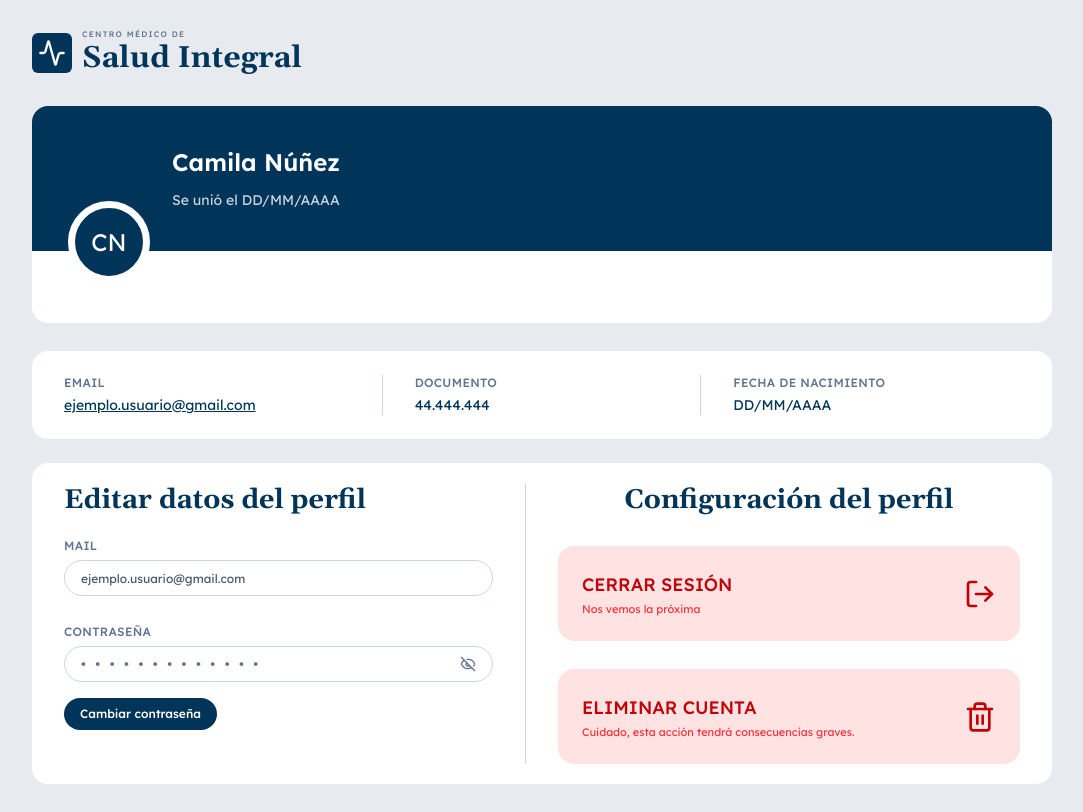
After one commit to SNAndreatta/centro-medico-salud-integral, a Flask app: page /recepcion/profile in a window 1280 px wide. The commit adds this page. Shown: the whole page, without its empty margins (98-1181 px from the left). Run offline with Flask 3, Linux system fonts and the light colour scheme.

Commit message:
Avance de template 'profile' de recepción

```diff
--- a/frontend/routes/recepcion.py
+++ b/frontend/routes/recepcion.py
@@ -80,3 +80,21 @@ def ver_usuarios():
         "recepcion/ver_usuarios.html",
         usuarios=usuarios
     )
+
+@recepcion_routes.route("/recepcion/profile")
+def perfil():
+
+    usuario = {
+        "nombre": "Camila",
+        "apellido": "Núñez",
+        "iniciales": "CN",
+        "email": "ejemplo.usuario@gmail.com",
+        "documento": "44.444.444",
+        "fecha_nacimiento": "DD/MM/AAAA",
+        "fecha_registro": "DD/MM/AAAA"
+    }
+
+    return render_template(
+        "/recepcion/profile.html",
+        usuario=usuario
+    )
--- a/frontend/static/css/output.css
+++ b/frontend/static/css/output.css
@@ -8,7 +8,10 @@
       "Segoe UI Symbol", "Noto Color Emoji";
     --font-mono: ui-monospace, SFMono-Regular, Menlo, Monaco, Consolas, "Liberation Mono",
       "Courier New", monospace;
+    --color-red-100: oklch(93.6% 0.032 17.717);
+    --color-red-200: oklch(88.5% 0.062 18.334);
     --color-red-500: oklch(63.7% 0.237 25.331);
+    --color-red-700: oklch(50.5% 0.213 27.518);
     --color-green-500: oklch(72.3% 0.219 149.579);
     --color-purple-500: oklch(62.7% 0.265 303.9);
     --color-pink-100: oklch(94.8% 0.028 342.258);
@@ -225,6 +228,12 @@
   .right-0 {
     right: 0px;
   }
+  .-bottom-8 {
+    bottom: calc(var(--spacing) * -8);
+  }
+  .left-8 {
+    left: calc(var(--spacing) * 8);
+  }
   .z-10 {
     z-index: 10;
   }
@@ -234,11 +243,23 @@
   .my-6 {
     margin-block: calc(var(--spacing) * 6);
   }
+  .mt-0 {
+    margin-top: 0px;
+  }
+  .mt-0\.5 {
+    margin-top: calc(var(--spacing) * 0.5);
+  }
   .mt-2 {
     margin-top: calc(var(--spacing) * 2);
   }
   .mt-2\.5 {
     margin-top: calc(var(--spacing) * 2.5);
+  }
+  .mt-3 {
+    margin-top: calc(var(--spacing) * 3);
+  }
+  .mt-4 {
+    margin-top: calc(var(--spacing) * 4);
   }
   .mt-5 {
     margin-top: calc(var(--spacing) * 5);
@@ -249,6 +270,12 @@
   .mb-0\.5 {
     margin-bottom: calc(var(--spacing) * 0.5);
   }
+  .mb-1 {
+    margin-bottom: var(--spacing);
+  }
+  .mb-1\.5 {
+    margin-bottom: calc(var(--spacing) * 1.5);
+  }
   .mb-2 {
     margin-bottom: calc(var(--spacing) * 2);
   }
@@ -258,11 +285,20 @@
   .mb-5 {
     margin-bottom: calc(var(--spacing) * 5);
   }
+  .mb-6 {
+    margin-bottom: calc(var(--spacing) * 6);
+  }
   .mb-7 {
     margin-bottom: calc(var(--spacing) * 7);
   }
+  .ml-2 {
+    margin-left: calc(var(--spacing) * 2);
+  }
   .ml-3 {
     margin-left: calc(var(--spacing) * 3);
+  }
+  .ml-\[100px\] {
+    margin-left: 100px;
   }
   .block {
     display: block;
@@ -315,6 +351,12 @@
   .h-\[18px\] {
     height: 18px;
   }
+  .h-\[72px\] {
+    height: 72px;
+  }
+  .h-\[82px\] {
+    height: 82px;
+  }
   .h-full {
     height: 100%;
   }
@@ -327,8 +369,14 @@
   .min-h-\[76px\] {
     min-height: 76px;
   }
+  .min-h-\[95px\] {
+    min-height: 95px;
+  }
   .min-h-\[100px\] {
     min-height: 100px;
+  }
+  .min-h-\[145px\] {
+    min-height: 145px;
   }
   .min-h-screen {
     min-height: 100vh;
@@ -372,6 +420,9 @@
   .w-\[18px\] {
     width: 18px;
   }
+  .w-\[82px\] {
+    width: 82px;
+  }
   .w-full {
     width: 100%;
   }
@@ -404,6 +455,9 @@
   }
   .resize {
     resize: both;
+  }
+  .grid-cols-1 {
+    grid-template-columns: repeat(1, minmax(0, 1fr));
   }
   .grid-cols-2 {
     grid-template-columns: repeat(2, minmax(0, 1fr));
@@ -450,6 +504,9 @@
   .gap-5 {
     gap: calc(var(--spacing) * 5);
   }
+  .gap-8 {
+    gap: calc(var(--spacing) * 8);
+  }
   :where(.space-y-3 > :not(:last-child)) {
     --tw-space-y-reverse: 0;
     margin-block-start: calc(calc(var(--spacing) * 3) * var(--tw-space-y-reverse));
@@ -470,6 +527,9 @@
     text-overflow: ellipsis;
     white-space: nowrap;
   }
+  .overflow-hidden {
+    overflow: hidden;
+  }
   .rounded-2xl {
     border-radius: var(--radius-2xl);
   }
@@ -488,6 +548,10 @@
   .border {
     border-style: var(--tw-border-style);
     border-width: 1px;
+  }
+  .border-\[7px\] {
+    border-style: var(--tw-border-style);
+    border-width: 7px;
   }
   .border-t {
     border-top-style: var(--tw-border-style);
@@ -514,6 +578,9 @@
     @supports (color: color-mix(in lab, red, red)) {
       border-color: color-mix(in oklab, var(--color-slate-400) 70%, transparent);
     }
+  }
+  .border-white {
+    border-color: var(--color-white);
   }
   .bg-\[\#60849A\] {
     background-color: #60849A;
@@ -563,6 +630,9 @@
       background-color: color-mix(in oklab, var(--color-purple-500) 30%, transparent);
     }
   }
+  .bg-red-100 {
+    background-color: var(--color-red-100);
+  }
   .bg-red-500 {
     background-color: var(--color-red-500);
   }
@@ -605,6 +675,15 @@
   .px-5 {
     padding-inline: calc(var(--spacing) * 5);
   }
+  .px-6 {
+    padding-inline: calc(var(--spacing) * 6);
+  }
+  .px-7 {
+    padding-inline: calc(var(--spacing) * 7);
+  }
+  .px-8 {
+    padding-inline: calc(var(--spacing) * 8);
+  }
   .py-1 {
     padding-block: var(--spacing);
   }
@@ -641,11 +720,17 @@
   .pt-3 {
     padding-top: calc(var(--spacing) * 3);
   }
+  .pt-5 {
+    padding-top: calc(var(--spacing) * 5);
+  }
   .pb-1 {
     padding-bottom: var(--spacing);
   }
   .pb-2 {
     padding-bottom: calc(var(--spacing) * 2);
+  }
+  .pb-5 {
+    padding-bottom: calc(var(--spacing) * 5);
   }
   .text-center {
     text-align: center;
@@ -699,6 +784,9 @@
   .text-\[10px\] {
     font-size: 10px;
   }
+  .text-\[11px\] {
+    font-size: 11px;
+  }
   .leading-relaxed {
     --tw-leading: var(--leading-relaxed);
     line-height: var(--leading-relaxed);
@@ -719,6 +807,10 @@
     --tw-font-weight: var(--font-weight-semibold);
     font-weight: var(--font-weight-semibold);
   }
+  .tracking-\[0\.2em\] {
+    --tw-tracking: 0.2em;
+    letter-spacing: 0.2em;
+  }
   .tracking-\[0\.16em\] {
     --tw-tracking: 0.16em;
     letter-spacing: 0.16em;
@@ -734,6 +826,9 @@
   .tracking-wide {
     --tw-tracking: var(--tracking-wide);
     letter-spacing: var(--tracking-wide);
+  }
+  .break-all {
+    word-break: break-all;
   }
   .text-\[\#60849A\] {
     color: #60849A;
@@ -753,6 +848,12 @@
   .text-red-500 {
     color: var(--color-red-500);
   }
+  .text-red-700 {
+    color: var(--color-red-700);
+  }
+  .text-slate-300 {
+    color: var(--color-slate-300);
+  }
   .text-slate-400 {
     color: var(--color-slate-400);
   }
@@ -770,6 +871,9 @@
   }
   .underline {
     text-decoration-line: underline;
+  }
+  .underline-offset-2 {
+    text-underline-offset: 2px;
   }
   .underline-offset-4 {
     text-underline-offset: 4px;
@@ -830,6 +934,9 @@
     .hover\:bg-acento:hover {
       background-color: var(--color-acento);
     }
+    .hover\:bg-red-200:hover {
+      background-color: var(--color-red-200);
+    }
     .hover\:bg-slate-100:hover {
       background-color: var(--color-slate-100);
     }
@@ -862,12 +969,21 @@
       box-shadow: var(--tw-inset-shadow), var(--tw-inset-ring-shadow), var(--tw-ring-offset-shadow), var(--tw-ring-shadow), var(--tw-shadow);
     }
   }
+  .focus\:border-acento:focus {
+    border-color: var(--color-acento);
+  }
   .focus\:ring-2:focus {
     --tw-ring-shadow: var(--tw-ring-inset,) 0 0 0 calc(2px + var(--tw-ring-offset-width)) var(--tw-ring-color, currentcolor);
     box-shadow: var(--tw-inset-shadow), var(--tw-inset-ring-shadow), var(--tw-ring-offset-shadow), var(--tw-ring-shadow), var(--tw-shadow);
   }
   .focus\:ring-acento:focus {
     --tw-ring-color: var(--color-acento);
+  }
+  .focus\:ring-acento\/10:focus {
+    --tw-ring-color: color-mix(in srgb, #003559 10%, transparent);
+    @supports (color: color-mix(in lab, red, red)) {
+      --tw-ring-color: color-mix(in oklab, var(--color-acento) 10%, transparent);
+    }
   }
   .focus\:ring-acento\/30:focus {
     --tw-ring-color: color-mix(in srgb, #003559 30%, transparent);
@@ -884,6 +1000,9 @@
     outline-style: none;
   }
   @media (width >= 40rem) {
+    .sm\:left-9 {
+      left: calc(var(--spacing) * 9);
+    }
     .sm\:mb-8 {
       margin-bottom: calc(var(--spacing) * 8);
     }
@@ -932,6 +1051,12 @@
     .sm\:flex-1 {
       flex: 1;
     }
+    .sm\:grid-cols-2 {
+      grid-template-columns: repeat(2, minmax(0, 1fr));
+    }
+    .sm\:grid-cols-3 {
+      grid-template-columns: repeat(3, minmax(0, 1fr));
+    }
     .sm\:flex-row {
       flex-direction: row;
     }
@@ -943,6 +1068,9 @@
     }
     .sm\:justify-center {
       justify-content: center;
+    }
+    .sm\:gap-0 {
+      gap: 0px;
     }
     .sm\:gap-2 {
       gap: calc(var(--spacing) * 2);
@@ -973,9 +1101,16 @@
       border-top-style: var(--tw-border-style);
       border-top-width: 0px;
     }
+    .sm\:border-r {
+      border-right-style: var(--tw-border-style);
+      border-right-width: 1px;
+    }
     .sm\:border-l {
       border-left-style: var(--tw-border-style);
       border-left-width: 1px;
+    }
+    .sm\:border-slate-300 {
+      border-color: var(--color-slate-300);
     }
     .sm\:px-6 {
       padding-inline: calc(var(--spacing) * 6);
@@ -988,6 +1123,9 @@
     }
     .sm\:px-10 {
       padding-inline: calc(var(--spacing) * 10);
+    }
+    .sm\:py-5 {
+      padding-block: calc(var(--spacing) * 5);
     }
     .sm\:py-7 {
       padding-block: calc(var(--spacing) * 7);
@@ -1004,8 +1142,17 @@
     .sm\:pt-0 {
       padding-top: 0px;
     }
+    .sm\:pr-5 {
+      padding-right: calc(var(--spacing) * 5);
+    }
+    .sm\:pr-8 {
+      padding-right: calc(var(--spacing) * 8);
+    }
     .sm\:pl-8 {
       padding-left: calc(var(--spacing) * 8);
+    }
+    .sm\:text-center {
+      text-align: center;
     }
     .sm\:text-2xl {
       font-size: var(--text-2xl);
@@ -1036,6 +1183,9 @@
     }
     .sm\:text-\[26px\] {
       font-size: 26px;
+    }
+    .sm\:text-\[27px\] {
+      font-size: 27px;
     }
   }
   @media (width >= 64rem) {
--- /dev/null
+++ b/frontend/templates/recepcion/profile.html
@@ -0,0 +1,469 @@
+<!DOCTYPE html>
+<html lang="es">
+
+<head>
+    <meta charset="UTF-8">
+    <meta name="viewport" content="width=device-width, initial-scale=1.0">
+    <meta name="theme-color" content="#E7EBEF">
+
+    <title>Mi perfil | Salud Integral</title>
+
+    <link rel="stylesheet" href="{{ url_for('static', filename='css/output.css') }}">
+
+    <link rel="preconnect" href="https://fonts.googleapis.com">
+    <link rel="preconnect" href="https://fonts.gstatic.com" crossorigin>
+    <link href="https://fonts.googleapis.com/css2?family=Gelasio:wght@400;500;600;700&display=swap" rel="stylesheet">
+
+    <link href="https://fonts.googleapis.com/css2?family=Lexend:wght@100..900&display=swap" rel="stylesheet">
+
+    <script src="https://unpkg.com/lucide@latest"></script>
+</head>
+
+
+<body class="min-h-screen bg-dominante font-sans text-acento antialiased">
+
+    <main class="mx-auto min-h-screen w-full max-w-[1100px] px-5 py-5 sm:px-10 sm:py-7">
+
+
+        <!-- Encabezado -->
+        <header class="mb-7 flex items-center justify-between">
+
+            <div class="flex items-center gap-2.5">
+
+                <div class="flex h-10 w-10 shrink-0 items-center justify-center rounded-md bg-acento text-white">
+                    <i data-lucide="activity" class="h-7 w-7"></i>
+                </div>
+
+                <div>
+                    <p class="text-[8px] font-medium font-lexend tracking-[0.16em] text-slate-500">
+                        CENTRO MÉDICO DE
+                    </p>
+
+                    <h2 class="font-gelasio text-2xl font-bold leading-tight sm:text-3xl">
+                        Salud Integral
+                    </h2>
+                </div>
+
+            </div>
+
+        </header>
+
+
+        <!-- Información principal del perfil -->
+        <section class="mb-7 overflow-hidden rounded-2xl bg-background">
+
+            <!-- Franja azul -->
+            <div class="relative flex min-h-[145px] items-center bg-acento px-7 pb-5 pt-5 sm:px-10">
+
+                <!-- Avatar -->
+                <div class="absolute -bottom-8 left-8 z-10 flex h-[82px] w-[82px] items-center justify-center rounded-full border-[7px] border-white bg-acento text-2xl font-lexend text-white sm:left-9">
+
+                    {{ usuario.iniciales }}
+
+                </div>
+
+                <!-- Nombre y fecha -->
+                <div class="ml-[100px]">
+
+                    <h1 class="font-lexend text-xl font-semibold text-white sm:text-2xl">
+                        {{ usuario.nombre }} {{ usuario.apellido }}
+                    </h1>
+
+                    <p class="mt-3 font-lexend text-xs text-slate-300 sm:text-sm">
+                        Se unió el {{ usuario.fecha_registro }}
+                    </p>
+
+                </div>
+
+            </div>
+
+            <!-- Espacio inferior de la tarjeta -->
+            <div class="h-[72px]"></div>
+
+        </section>
+
+
+        <!-- Datos personales -->
+        <section class="mb-6 grid grid-cols-1 gap-5 rounded-2xl bg-background px-8 py-6 sm:grid-cols-3 sm:gap-0">
+
+            <!-- Email -->
+            <div class="sm:border-r sm:border-slate-300 sm:pr-5">
+
+                <p class="mb-1 font-lexend text-xs font-medium tracking-wide text-slate-500">
+                    EMAIL
+                </p>
+
+                <p class="break-all font-lexend text-sm text-acento underline">
+                    {{ usuario.email }}
+                </p>
+
+            </div>
+
+
+            <!-- Documento -->
+            <div class="sm:border-r sm:border-slate-300 sm:px-8">
+
+                <p class="mb-1 font-lexend text-xs font-medium tracking-wide text-slate-500">
+                    DOCUMENTO
+                </p>
+
+                <p class="font-lexend text-sm text-acento">
+                    {{ usuario.documento }}
+                </p>
+
+            </div>
+
+
+            <!-- Fecha de nacimiento -->
+            <div class="sm:pl-8">
+
+                <p class="mb-1 font-lexend text-xs font-medium tracking-wide text-slate-500">
+                    FECHA DE NACIMIENTO
+                </p>
+
+                <p class="font-lexend text-sm text-acento">
+                    {{ usuario.fecha_nacimiento }}
+                </p>
+
+            </div>
+
+        </section>
+
+
+
+        <!-- Edición y configuración del perfil -->
+        <section class="grid grid-cols-1 gap-8 rounded-2xl bg-background px-7 py-7 sm:grid-cols-2 sm:px-8 sm:py-5">
+
+
+            <!-- EDITAR DATOS -->
+            <div class="sm:border-r sm:border-slate-300 sm:pr-8">
+
+                <h2 class="mb-5 font-gelasio text-2xl font-bold sm:text-[27px]">
+                    Editar datos del perfil
+                </h2>
+
+
+                <!-- Email -->
+                <form id="email-form" class="mb-7">
+
+                    <label
+                        for="email"
+                        class="mb-1.5 block font-lexend text-xs font-medium tracking-wide text-slate-500"
+                    >
+                        MAIL
+                    </label>
+
+                    <input
+                        type="email"
+                        id="email"
+                        name="email"
+                        value="{{ usuario.email }}"
+                        required
+                        class="h-9 w-full rounded-full border border-slate-300 bg-white px-4 font-lexend text-xs text-slate-600 outline-none transition focus:border-acento focus:ring-2 focus:ring-acento/10"
+                    >
+
+                </form>
+
+
+                <!-- Cambiar contraseña -->
+                <div>
+
+                    <!-- Contraseña actual -->
+                    <label class="mb-1.5 block font-lexend text-xs font-medium tracking-wide text-slate-500">
+                        CONTRASEÑA
+                    </label>
+
+                    <div class="mb-4 flex h-9 items-center justify-between rounded-full border border-slate-300 bg-white px-4">
+
+                        <span class="font-lexend text-sm tracking-[0.2em] text-slate-500">
+                            • • • • • • • • • • • • •
+                        </span>
+
+                        <i data-lucide="eye-off" class="h-4 w-4 text-slate-500"></i>
+
+                    </div>
+
+
+                    <!-- Botón habilitar cambio -->
+                    <button
+                        type="button"
+                        id="activar-cambio"
+                        class="mb-5 rounded-full bg-acento px-4 py-2 font-lexend text-xs font-medium text-white transition hover:opacity-90"
+                    >
+                        Cambiar contraseña
+                    </button>
+
+
+                    <!-- Campos de nueva contraseña -->
+                    <div id="seccion-contrasena" class="hidden space-y-5">
+
+                        <form id="password-form" class="space-y-5">
+
+                            <!-- Contraseña anterior -->
+                            <div>
+
+                                <label
+                                    for="password-anterior"
+                                    class="mb-1.5 block font-lexend text-xs font-medium tracking-wide text-slate-500"
+                                >
+                                    CONTRASEÑA ANTERIOR
+                                </label>
+
+                                <div class="flex h-9 items-center rounded-full border border-slate-300 bg-white px-4">
+
+                                    <input
+                                        type="password"
+                                        id="password-anterior"
+                                        name="password_anterior"
+                                        placeholder="Ingresá tu contraseña actual"
+                                        required
+                                        class="min-w-0 flex-1 bg-transparent font-lexend text-xs text-slate-600 outline-none"
+                                    >
+
+                                    <button type="button" class="toggle-password text-slate-500" data-target="password-anterior" aria-label="Mostrar contraseña">
+                                        <i data-lucide="eye-off" class="h-4 w-4"></i>
+                                    </button>
+
+                                </div>
+
+                            </div>
+
+
+                            <!-- Contraseña nueva -->
+                            <div>
+
+                                <label
+                                    for="password-nueva"
+                                    class="mb-1.5 block font-lexend text-xs font-medium tracking-wide text-slate-500"
+                                >
+                                    CONTRASEÑA NUEVA
+                                </label>
+
+                                <div class="flex h-9 items-center rounded-full border border-slate-300 bg-white px-4">
+
+                                    <input
+                                        type="password"
+                                        id="password-nueva"
+                                        name="password_nueva"
+                                        placeholder="Ingresá tu nueva contraseña"
+                                        minlength="8"
+                                        required
+                                        class="min-w-0 flex-1 bg-transparent font-lexend text-xs text-slate-600 outline-none"
+                                    >
+
+                                    <button type="button" class="toggle-password text-slate-500" data-target="password-nueva" aria-label="Mostrar contraseña">
+                                        <i data-lucide="eye-off" class="h-4 w-4"></i>
+                                    </button>
+
+                                </div>
+
+                            </div>
+
+
+                            <!-- Guardar contraseña -->
+                            <button
+                                type="submit"
+                                class="rounded-full bg-acento px-4 py-2 font-lexend text-xs font-medium text-white transition hover:opacity-90"
+                            >
+                                Guardar contraseña
+                            </button>
+
+                            <button
+                                type="button"
+                                id="cancelar-cambio"
+                                class="ml-2 font-lexend text-xs text-slate-500 underline underline-offset-2"
+                            >
+                                Cancelar
+                            </button>
+
+                        </form>
+
+                    </div>
+
+                </div>
+
+                <p id="mensaje-perfil" class="mt-4 hidden rounded-lg bg-dominante p-3 font-lexend text-xs text-acento" role="status"></p>
+
+            </div>
+
+
+
+            <!-- CONFIGURACIÓN DEL PERFIL -->
+            <div>
+
+                <h2 class="mb-7 font-gelasio text-2xl font-bold sm:text-center sm:text-[27px]">
+                    Configuración del perfil
+                </h2>
+
+
+                <!-- Cerrar sesión -->
+                <button
+                    type="button"
+                    id="cerrar-sesion"
+                    class="mb-7 flex min-h-[95px] w-full items-center justify-between rounded-2xl bg-red-100 px-6 py-5 text-left transition hover:bg-red-200"
+                >
+
+                    <div>
+
+                        <p class="font-lexend text-base font-medium text-red-700 sm:text-lg">
+                            CERRAR SESIÓN
+                        </p>
+
+                        <p class="mt-0.5 font-lexend text-[11px] text-red-500">
+                            Nos vemos la próxima
+                        </p>
+
+                    </div>
+
+                    <i data-lucide="log-out" class="h-8 w-8 shrink-0 text-red-700"></i>
+
+                </button>
+
+
+                <!-- Eliminar cuenta -->
+                <button
+                    type="button"
+                    id="eliminar-cuenta"
+                    class="flex min-h-[95px] w-full items-center justify-between rounded-2xl bg-red-100 px-6 py-5 text-left transition hover:bg-red-200"
+                >
+
+                    <div>
+
+                        <p class="font-lexend text-base font-medium text-red-700 sm:text-lg">
+                            ELIMINAR CUENTA
+                        </p>
+
+                        <p class="mt-0.5 font-lexend text-[11px] text-red-500">
+                            Cuidado, esta acción tendrá consecuencias graves.
+                        </p>
+
+                    </div>
+
+                    <i data-lucide="trash-2" class="h-8 w-8 shrink-0 text-red-700"></i>
+
+                </button>
+
+            </div>
+
+        </section>
+
+    </main>
+
+
+
+    <script>
+
+        lucide.createIcons();
+
+
+        // Elementos de la sección de contraseña
+        const activarCambio = document.querySelector("#activar-cambio");
+        const cancelarCambio = document.querySelector("#cancelar-cambio");
+        const seccionContrasena = document.querySelector("#seccion-contrasena");
+
+        const passwordForm = document.querySelector("#password-form");
+        const passwordAnterior = document.querySelector("#password-anterior");
+        const passwordNueva = document.querySelector("#password-nueva");
+
+        const mensajePerfil = document.querySelector("#mensaje-perfil");
+
+
+        // Mostrar los campos para cambiar la contraseña
+        activarCambio.addEventListener("click", () => {
+
+            seccionContrasena.classList.remove("hidden");
+            activarCambio.classList.add("hidden");
+
+        });
+
+
+        // Cancelar el cambio de contraseña
+        cancelarCambio.addEventListener("click", () => {
+
+            seccionContrasena.classList.add("hidden");
+            activarCambio.classList.remove("hidden");
+
+            passwordForm.reset();
+
+            mensajePerfil.classList.add("hidden");
+
+        });
+
+
+        // Mostrar u ocultar contraseñas
+        document.querySelectorAll(".toggle-password").forEach((boton) => {
+
+            boton.addEventListener("click", () => {
+
+                const input = document.getElementById(boton.dataset.target);
+
+                const mostrar = input.type === "password";
+
+                input.type = mostrar ? "text" : "password";
+
+                boton.innerHTML = `
+                    <i data-lucide="${mostrar ? "eye" : "eye-off"}" class="h-4 w-4"></i>
+                `;
+
+                boton.setAttribute(
+                    "aria-label",
+                    mostrar ? "Ocultar contraseña" : "Mostrar contraseña"
+                );
+
+                lucide.createIcons();
+
+            });
+
+        });
+
+
+        // Guardar nueva contraseña (comportamiento provisional)
+        passwordForm.addEventListener("submit", (event) => {
+
+            event.preventDefault();
+
+            mensajePerfil.textContent =
+                "La interfaz funciona, pero todavía falta conectar el cambio de contraseña con el backend.";
+
+            mensajePerfil.classList.remove("hidden");
+
+        });
+
+
+        // Guardar email (comportamiento provisional)
+        document.querySelector("#email-form").addEventListener("submit", (event) => {
+
+            event.preventDefault();
+
+        });
+
+
+        // Cerrar sesión (comportamiento provisional)
+        document.querySelector("#cerrar-sesion").addEventListener("click", () => {
+
+            const confirmar = confirm("¿Estás seguro de que querés cerrar sesión?");
+
+            if (confirmar) {
+                alert("Falta conectar esta acción con el backend.");
+            }
+
+        });
+
+
+        // Eliminar cuenta (comportamiento provisional)
+        document.querySelector("#eliminar-cuenta").addEventListener("click", () => {
+
+            const confirmar = confirm(
+                "¿Estás seguro de que querés eliminar tu cuenta? Esta acción no se puede deshacer."
+            );
+
+            if (confirmar) {
+                alert("Falta conectar esta acción con el backend.");
+            }
+
+        });
+
+    </script>
+
+</body>
+</html>
```
Also changed, not shown: frontend/templates/recepcion/ver_turnos.html (added).
